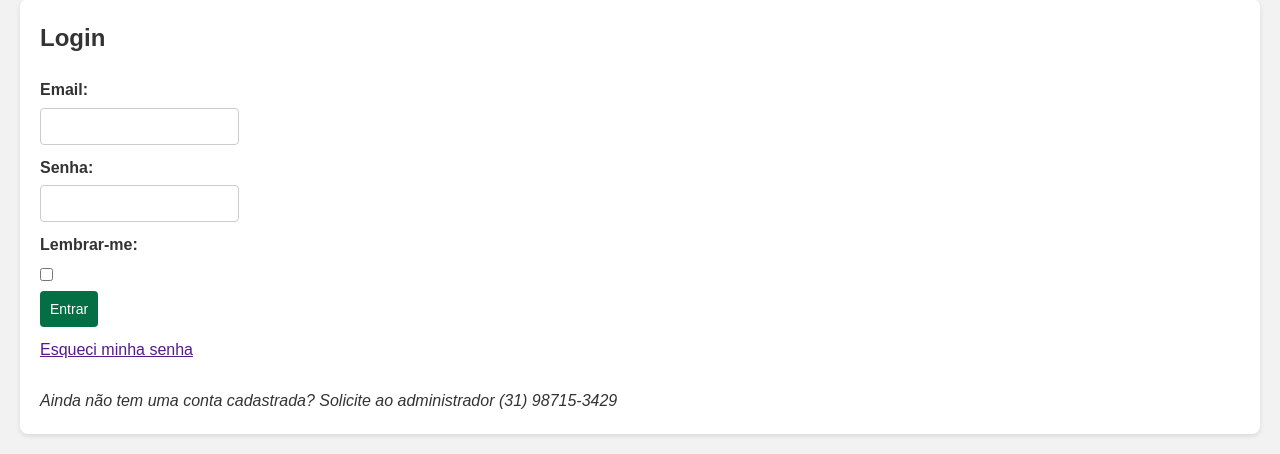
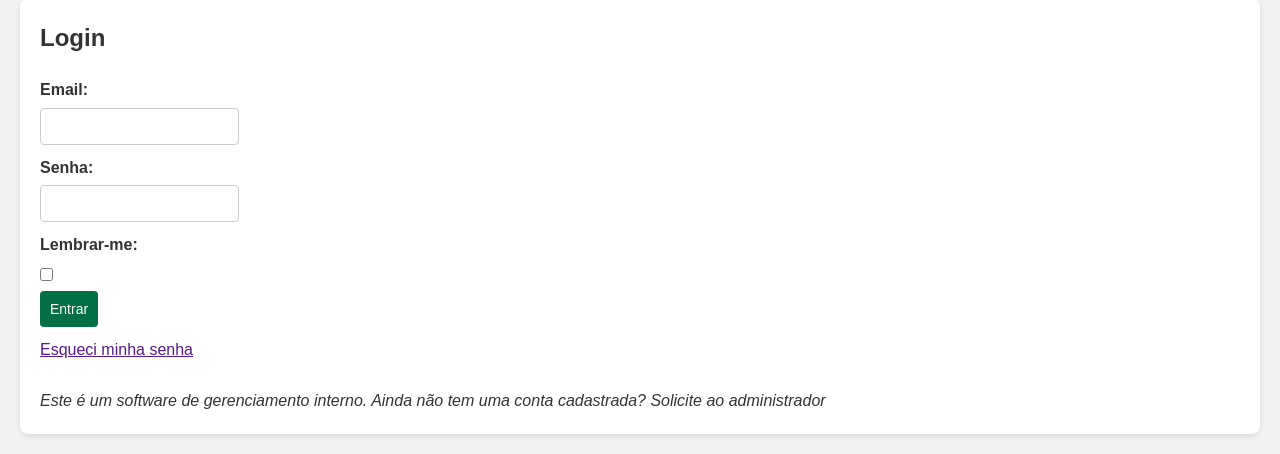
Before and after one commit to VandersonTorres/emagreSER-manager, a Flask app: template app/templates/security/login_user.html in a window 1280 px wide. Shown: the part 369-823 px from the top of the page. Run offline with Flask 3, Linux system fonts and the light colour scheme; the template is opened without the code that fills it: most values are stand-ins (such as "Sample title", 1, 10 or a date in 2020); form fields are guessed from the names that the template uses; parts of the project's set-up code (start-up, migrations or seed data) failed here and were passed over.

Commit message:
removing private information from login page

```diff
--- a/app/templates/security/login_user.html
+++ b/app/templates/security/login_user.html
@@ -20,7 +20,7 @@
 <div class="manage-login">
     <p><a href="{{ url_for_security('forgot_password') }}">Esqueci minha senha</a></p>
     <br>
-    <p><i>Ainda não tem uma conta cadastrada? Solicite ao administrador (31) 98715-3429</i></p>
+    <p><i>Este é um software de gerenciamento interno. Ainda não tem uma conta cadastrada? Solicite ao administrador</i></p>
     <!-- <p><a href="{{ url_for_security('register') }}">Registrar-se</a></p> Desabilitado inicialmente -->
 </div>
 
```
